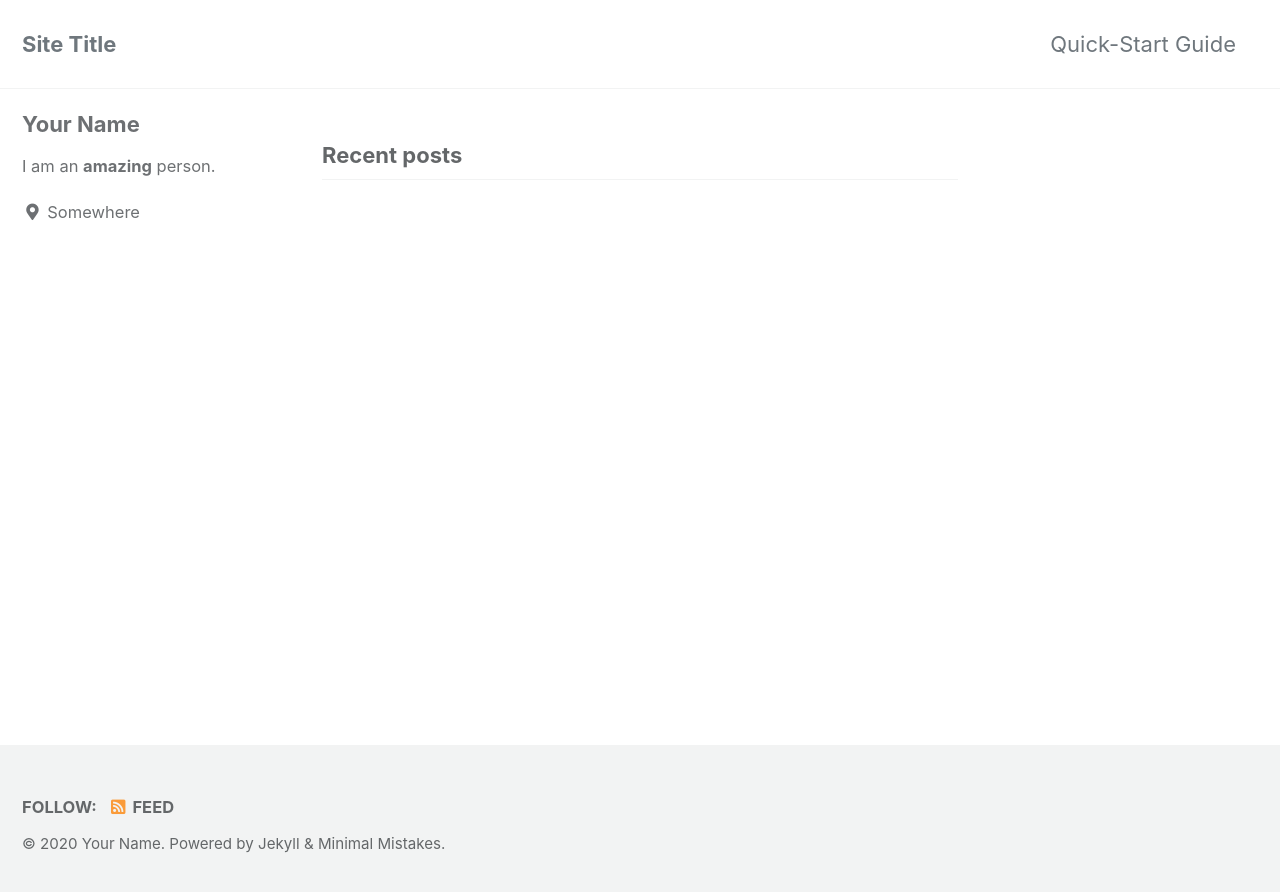
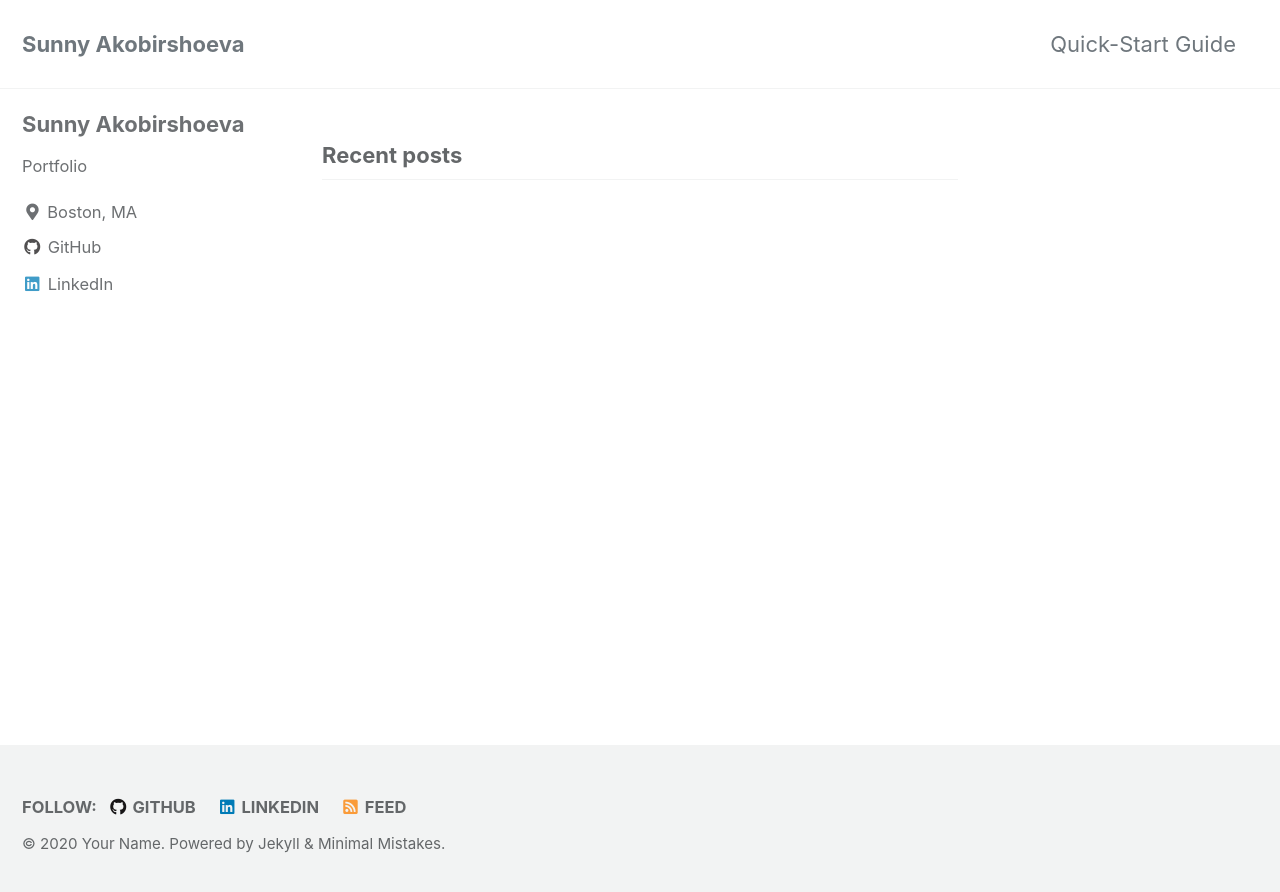
Before and after one commit to sunnyako/sunnyportfolio.github.io, a Jekyll site: the page built from index.html, in a window 1280 px wide. Shown: the top 892 px of the page. Built offline with Jekyll 4.4.1, drawn with Linux system fonts in a browser that asks for light colours; cached includes are drawn as plain includes; the list of posts is cut into pages by our own code.

```diff
--- a/_config.yml
+++ b/_config.yml
@@ -16,11 +16,11 @@ minimal_mistakes_skin    : "default" # "air", "aqua", "contrast", "dark", "dirt"
 
 # Site Settings
 locale                   : "en-US"
-title                    : "Site Title"
+title                    : "Sunny Akobirshoeva"
 title_separator          : "-"
 subtitle                 : # site tagline that appears below site title in masthead
 name                     : "Your Name"
-description              : "An amazing website."
+description              : "A technical and creative portfolio"
 url                      : # the base hostname & protocol for your site e.g. "https://mmistakes.github.io"
 baseurl                  : # the subpath of your site, e.g. "/blog"
 repository               : # GitHub username/repo-name e.g. "mmistakes/minimal-mistakes"
@@ -93,10 +93,10 @@ analytics:
 
 # Site Author
 author:
-  name             : "Your Name"
+  name             : "Sunny Akobirshoeva"
   avatar           : # path of avatar image, e.g. "/assets/images/bio-photo.jpg"
-  bio              : "I am an **amazing** person."
-  location         : "Somewhere"
+  bio              : "Portfolio"
+  location         : "Boston, MA"
   email            :
   links:
     - label: "Email"
@@ -113,10 +113,10 @@ author:
       # url: "https://facebook.com/"
     - label: "GitHub"
       icon: "fab fa-fw fa-github"
-      # url: "https://github.com/"
-    - label: "Instagram"
-      icon: "fab fa-fw fa-instagram"
-      # url: "https://instagram.com/"
+      url: "https://github.com/sunnyako"
+    - label: "LinkedIn"
+      icon: "fab fa-fw fa-linkedin"
+      url: "https://linkedin.com/sunnyako"
 
 # Site Footer
 footer:
@@ -129,16 +129,16 @@ footer:
       # url:
     - label: "GitHub"
       icon: "fab fa-fw fa-github"
-      # url:
+      url: "https://github.com/sunnyako"
     - label: "GitLab"
       icon: "fab fa-fw fa-gitlab"
-      # url:
+      # url: "https://github.com/sunnyako"
     - label: "Bitbucket"
       icon: "fab fa-fw fa-bitbucket"
       # url:
-    - label: "Instagram"
-      icon: "fab fa-fw fa-instagram"
-      # url:
+    - label: "LinkedIn"
+      icon: "fab fa-fw fa-linkedin"
+      url: "https://linkedin.com/sunnyako"
 
 
 # Reading Files
@@ -279,3 +279,15 @@ defaults:
       comments: # true
       share: true
       related: true
+
+  # _pages
+  - scope:
+      path: ""
+      type: pages
+    values:
+      layout: single
+      author_profile: true
+      read_time: true
+      comments: # true
+      share: true
+      related: true
```
